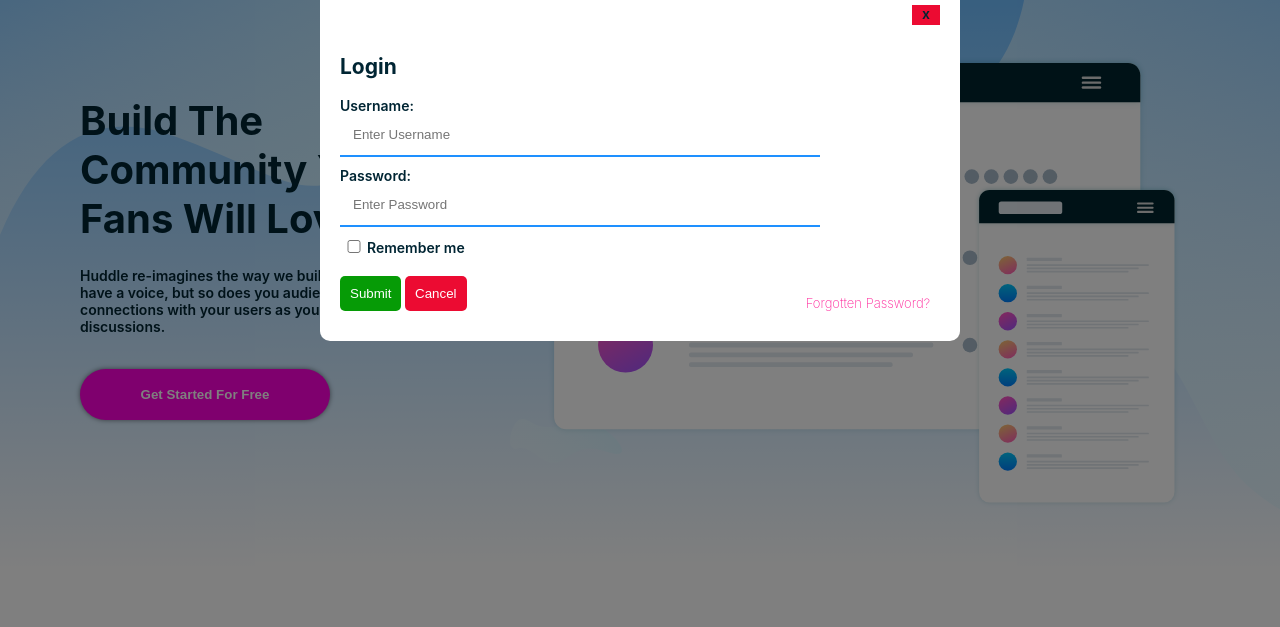
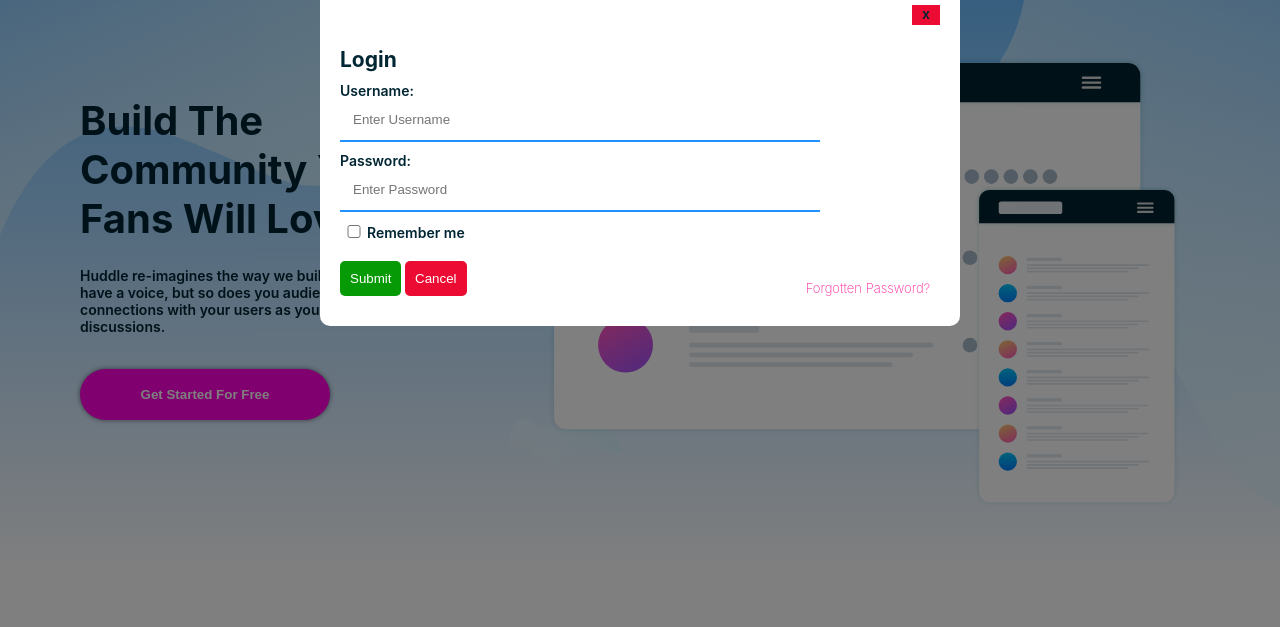
Before and after one commit to Iwakinomotoye/huddle.io, a plain HTML site: page index.html in a window 1280 px wide. Both pictures are taken after a click on the button "Login". Shown: the part 173-800 px from the top of the page. Drawn offline with Linux system fonts and the light colour scheme.

Commit message:
Update huddle.css

```diff
--- a/huddle.css
+++ b/huddle.css
@@ -177,14 +177,18 @@ footer > div img {
     background: rgba(0, 0, 0, 0.5);
 }
 .form {
+    font-size: 15px;
     position: absolute;
-    top: 0;
+    top: 0%;
     left:  5%;
     width: 90%;
     padding: 50px 20px 30px 20px;
     background: #fff;
     text-align: left;
     border-radius: 10px;
+}
+.form h2 {
+    margin: 0;
 }
 label {
     display: block;
@@ -258,6 +262,9 @@ input {
         left:  10%;
         width: 80%;
     }
+    .form h2 {
+        margin: 10px 0;
+    }
 }
 @media (min-width: 576px) {
 
@@ -275,6 +282,9 @@ input {
     .section-two img {
         width: 50%;
         margin-left: 10%;
+    }
+    .form {
+        font-size: inherit;
     }
 
 }
```
